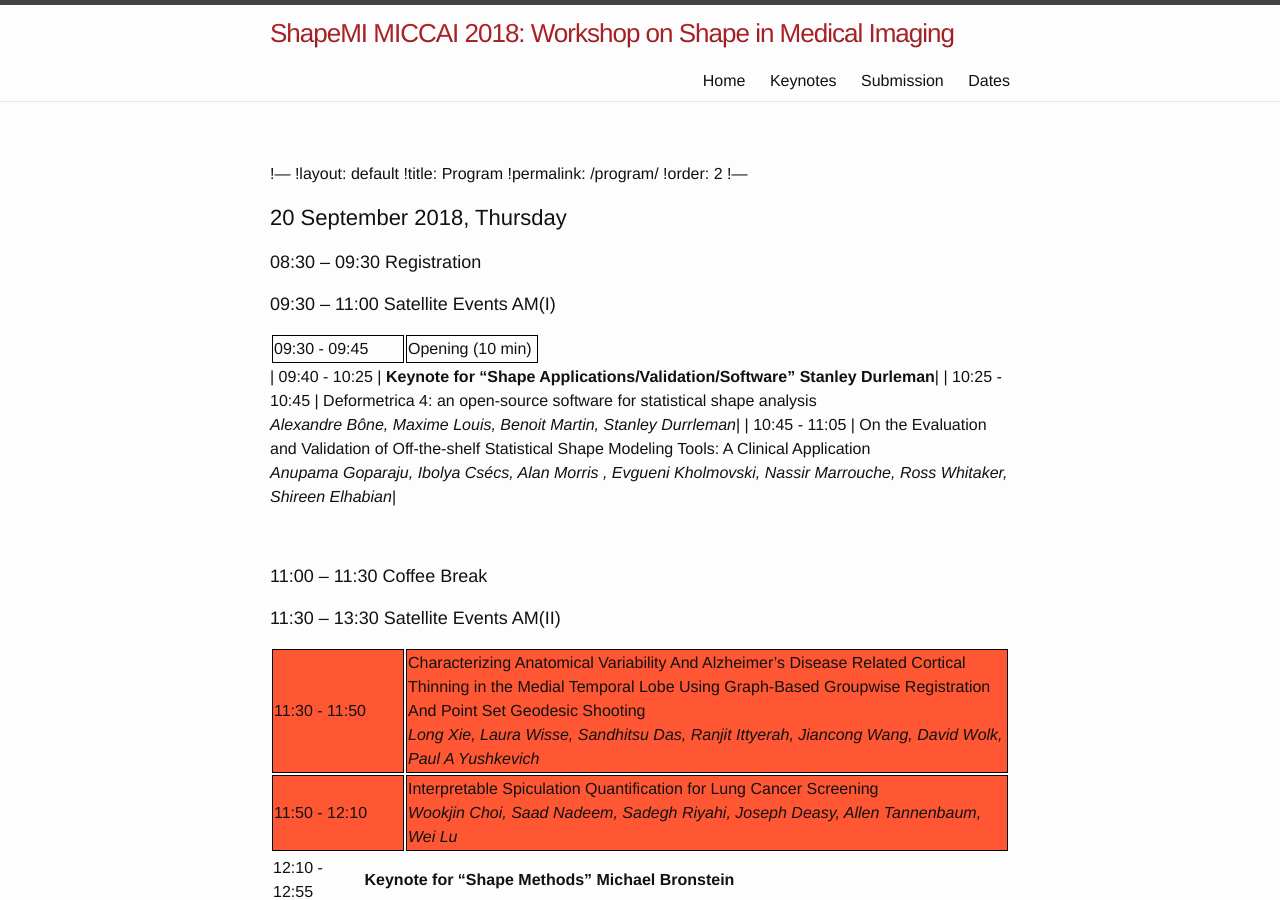
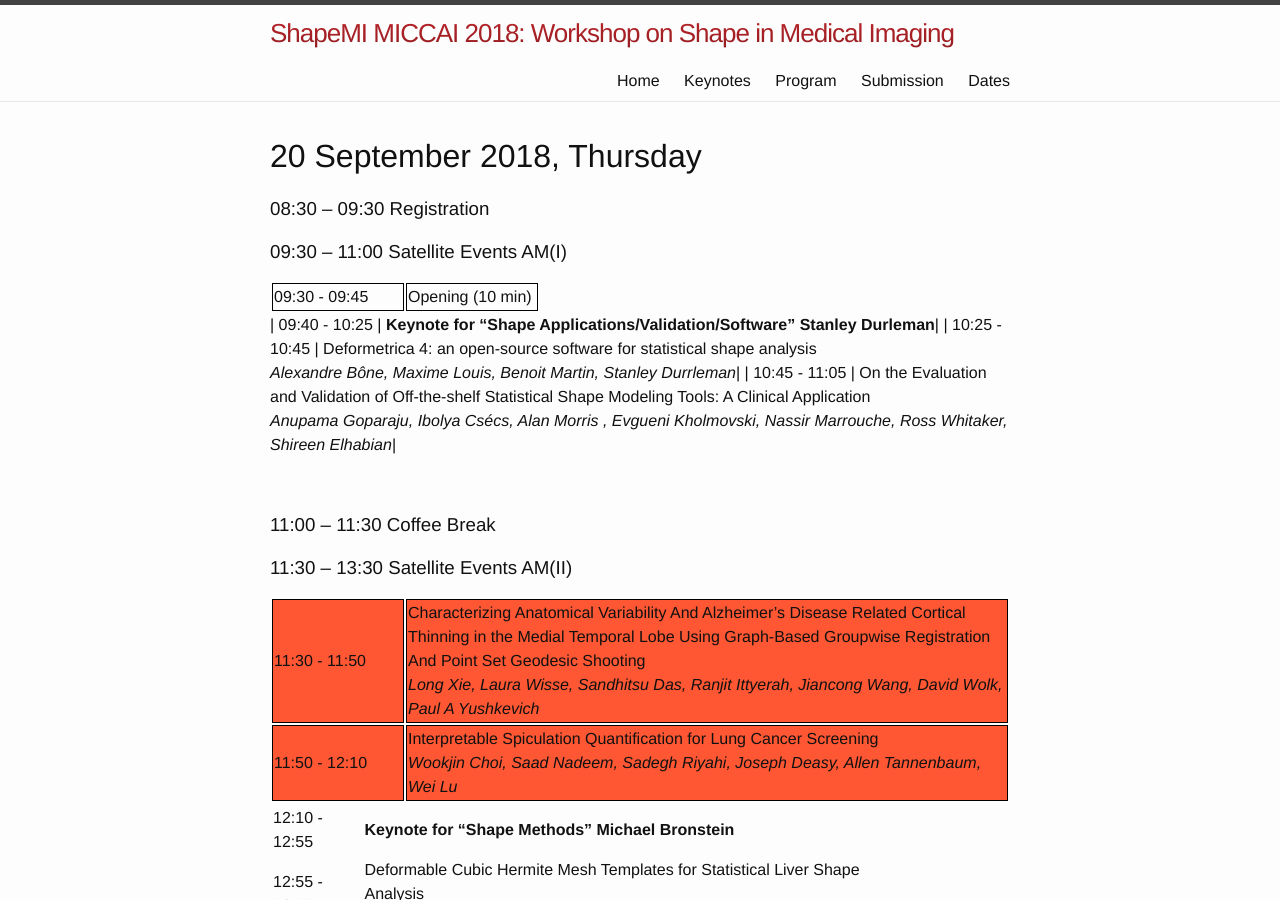
Before and after one commit to shapemi/shapemi2020, a Jekyll site: the page built from program/index.md, in a window 1280 px wide and 900 px high. Built offline with Jekyll 4.4.1, drawn with Linux system fonts in a browser that asks for light colours; our own code applies the rules of GitHub Pages for plain Markdown files.

Commit message:
Update index.md

```diff
--- a/program/index.md
+++ b/program/index.md
@@ -1,9 +1,9 @@
-!---
-!layout: default
-!title: Program
-!permalink: /program/
-!order: 2
-!---
+---
+layout: default
+title: Program
+permalink: /program/
+order: 2
+---
 
 <style>
 .tablelines0 table, .tablelines0 td, .tablelines0 th {
```
